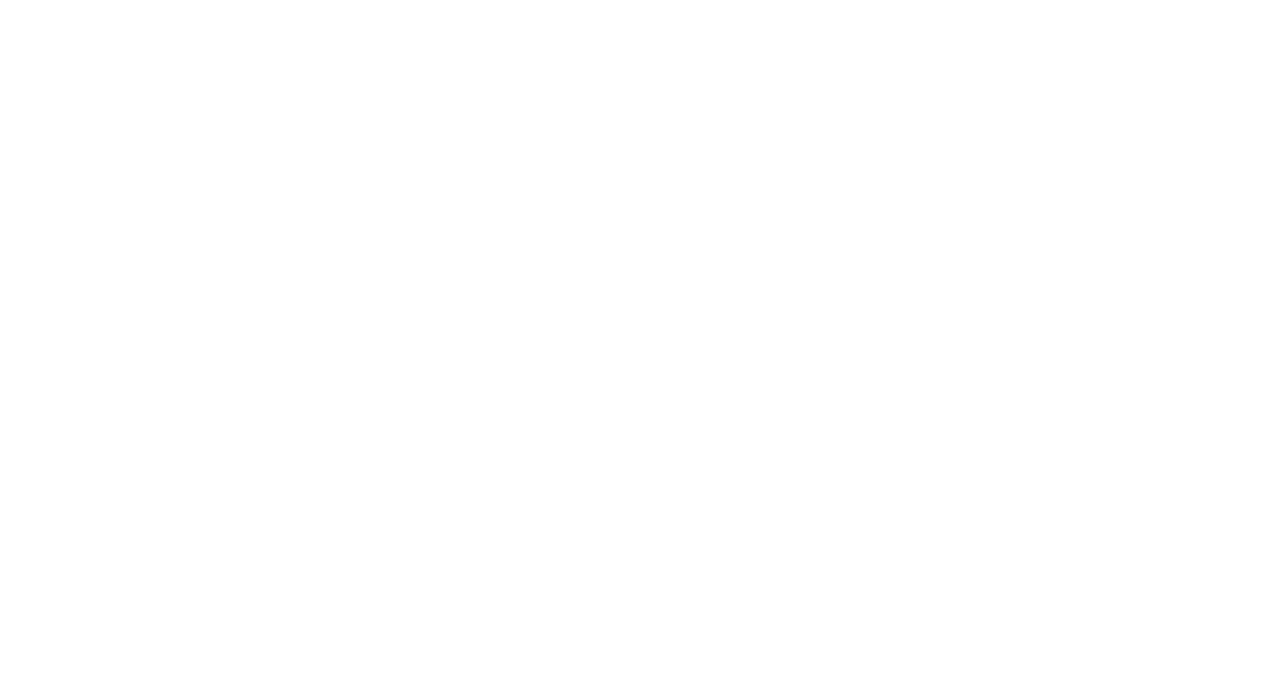
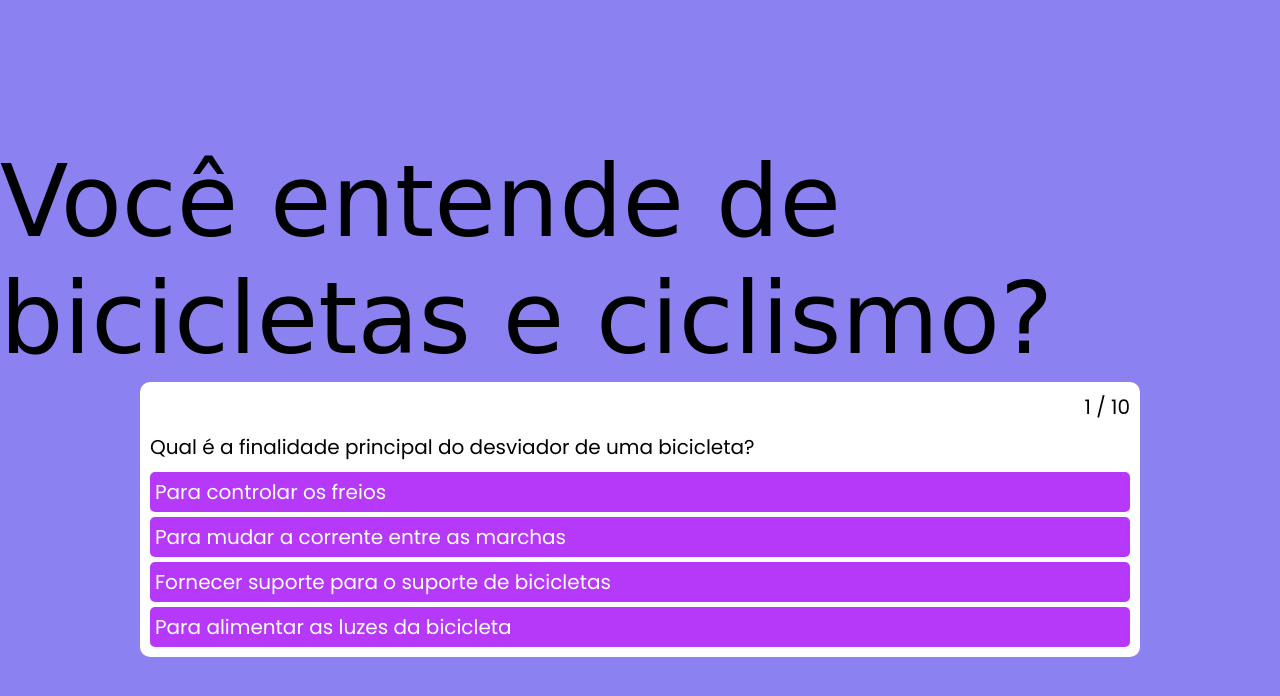
Before and after one commit to DataSphere-Solutions/cp2-web-dev, a plain HTML site: page quiz.html in a window 1280 px wide. Drawn offline with Linux system fonts and the light colour scheme; a web font is replaced by a local one.

Commit message:
Finalizando com sucesso o quiz - Commit por Ian

```diff
--- a/quiz.html
+++ b/quiz.html
@@ -5,11 +5,26 @@
     <meta charset="UTF-8">
     <meta name="viewport" content="width=device-width, initial-scale=1.0">
     <link rel="shortcut icon" href="./src/assets/img/bicicleta-icone.png" type="image/x-icon">
+    <link rel="stylesheet" href="./src/css/quiz.css">
     <title>Quiz</title>
 </head>
 
 <body>
 
+    <h1>Você entende de bicicletas e ciclismo?</h1>
+    <main>
+        <div class="content">
+            <span class="spnQtd"></span>
+            <span class="question"></span>
+            <div class="answers"></div>
+        </div>
+        <div class="finish">
+            <span></span>
+            <button>Reiniciar</button>
+        </div>
+    </main>
+
+    <script src="./src/js/quiz.js" type="module"></script>
 </body>
 
 </html>
--- /dev/null
+++ b/src/css/quiz.css
@@ -0,0 +1,80 @@
+@import url('https://fonts.googleapis.com/css2?family=Sedgwick+Ave+Display&display=swap');
+@import url('https://fonts.googleapis.com/css2?family=Poppins:ital,wght@0,100;0,200;0,300;0,400;0,500;0,600;0,700;0,800;0,900;1,100;1,200;1,300;1,400;1,500;1,600;1,700;1,800;1,900&family=Sedgwick+Ave+Display&display=swap');
+
+* {
+    padding: 0;
+    margin: 0;
+    box-sizing: border-box;
+    font-family: 'poppins', sans-serif;
+    font-size: 20px;
+}
+
+body {
+    height: 100vh;
+    display: flex;
+    align-items: center;
+    justify-content: center;
+    flex-direction: column;
+    gap: 5px;
+    background-color: #8b81f0;
+}
+
+body h1 {
+    font-family: "Sedgwick Ave Display", cursive;;
+    font-weight: 400;
+    font-size: 100px;
+}
+
+body h2 {
+    color: white;
+}
+
+main {
+    background-color: white;
+    padding: 10px;
+    border-radius: 10px;
+    width: 100%;
+    max-width: 1000px;
+    min-height: 200px;
+    display: flex;
+    align-items: center;
+    justify-content: center;
+}
+
+.content {
+    display: flex;
+    flex-direction: column;
+    width: 100%;
+    gap: 10px;
+}
+
+.spnQtd {
+    text-align: end;
+}
+
+.answers {
+    display: flex;
+    flex-direction: column;
+    gap: 5px;
+}
+
+button {
+    width: 100%;
+    text-align: start;
+    padding: 5px;
+    border: none;
+    border-radius: 5px;
+    cursor: pointer;
+    background-color: #B639F9;
+    color: white;
+}
+
+.finish {
+    display: none;
+    flex-direction: column;
+    gap: 10px;
+}
+
+.finish button {
+    text-align: center;
+}
--- a/src/css/style.css
+++ b/src/css/style.css
@@ -15,7 +15,7 @@ body {
     background-color: #8b81f0;
 }
 
-/* Configurações da aba de login */
+/* Configurações da aba de login e de contato*/
 h1 {
     font-family: "Sedgwick Ave Display", cursive;
     font-weight: 400;
--- /dev/null
+++ b/src/js/perguntas.js
@@ -0,0 +1,89 @@
+export default [
+    {
+        question: 'Qual é a finalidade principal do desviador de uma bicicleta?',
+        answers: [
+            { option: 'Para controlar os freios', correct: false },
+            { option: 'Para mudar a corrente entre as marchas', correct: true },
+            { option: 'Fornecer suporte para o suporte de bicicletas', correct: false },
+            { option: 'Para alimentar as luzes da bicicleta', correct: false },
+        ],
+    },
+    {
+        question: 'Qual destas NÃO é um tipo de bicicleta?',
+        answers: [
+            { option: 'Bicicleta de estrada', correct: false },
+            { option: 'Bicicleta de montanha', correct: false },
+            { option: 'Bicicleta híbrida', correct: false },
+            { option: 'Bicicleta submarina', correct: true },
+        ],
+    },
+    {
+        question: 'Qual o nome da peça que liga o guidão à roda dianteira?',
+        answers: [
+            { option: 'O garfo', correct: true },
+            { option: 'O caule', correct: false },
+            { option: 'O fone de ouvido', correct: false },
+            { option: 'O escora', correct: false },
+        ],
+    },
+    {
+        question: 'Quantos raios tem uma roda de bicicleta típica?',
+        answers: [
+            { option: '12', correct: false },
+            { option: '24', correct: false },
+            { option: '36', correct: false },
+            { option: 'Varia, mas geralmente entre 24 e 36', correct: true },
+        ],
+    },
+    {
+        question: 'Qual é o termo para o quadro principal de uma bicicleta, ao qual o espigão, o guidão e os pedais são fixados?',
+        answers: [
+            { option: 'O chassi', correct: false },
+            { option: 'O esqueleto', correct: false },
+            { option: 'A moldura', correct: true },
+            { option: 'O corpo', correct: false },
+        ],
+    },
+    {
+        question: 'Qual material é mais comumente usado na fabricação de quadros de bicicletas de estrada de última geração?',
+        answers: [
+            { option: 'Aço', correct: false },
+            { option: 'Alumínio', correct: false },
+            { option: 'Fibra de carbono', correct: true },
+            { option: 'Titânio', correct: false },
+        ],
+    },
+    {
+        question: 'Qual é o melhor colocado no ranking brasileiro de ciclismo?',
+        answers: [
+            { option: 'Rafael Andriato', correct: true },
+            { option: 'Murilo Affonso', correct: false },
+            { option: 'Rafael Reis', correct: false },
+        ],
+    },
+    {
+        question: 'Qual é o atual campeão de ciclismo estilo livre nas olimpiadas de Tóquio?',
+        answers: [
+            { option: 'Daniel Dhers', correct: false },
+            { option: 'Logan Martin', correct: true },
+            { option: 'Declan Brooks', correct: false },
+        ],
+    },
+    {
+        question: 'Onde foi a primeira cidade que teve uma competição de ciclismo?',
+        answers: [
+            { option: 'Lisboa', correct: false },
+            { option: 'Washington DC', correct: false },
+            { option: 'Paris', correct: true },
+        ],
+    },
+    {
+        question: 'Qual é o pais com mais medalhas olimpicas no ciclismo?',
+        answers: [
+            { option: 'Italia', correct: true },
+            { option: 'Países Baixos', correct: false },
+            { option: 'Estados Unidos', correct: false },
+            { option: 'Brasil', correct: false },
+        ],
+    },
+]
--- /dev/null
+++ b/src/js/quiz.js
@@ -0,0 +1,66 @@
+const question = document.querySelector('.question');
+const answers = document.querySelector('.answers');
+const spnQtd = document.querySelector('.spnQtd');
+const textFinish = document.querySelector('.finish span');
+const content = document.querySelector('.content');
+const contentFinish = document.querySelector('.finish');
+const btnRestart = document.querySelector('.finish button');
+
+import questions from './perguntas.js';
+
+let currentIndex = 0;
+let questionsCorrect = 0;
+
+btnRestart.onclick = () => {
+    content.style.display = 'flex';
+    contentFinish.style.display = 'none';
+
+    currentIndex = 0;
+    questionsCorrect = 0;
+    loadQuestion();
+}
+
+function nextQuestion(e) {
+    if (e.target.getAttribute('data-correct') === 'true') {
+        questionsCorrect ++;
+    }
+
+    if (currentIndex < questions.length - 1) {
+        currentIndex ++;
+        loadQuestion();
+    } else {
+        finish();
+    }
+}
+
+function finish() {
+    textFinish.innerHTML = `você acertou ${questionsCorrect} de ${questions.length}`;
+    content.style.display = 'none';
+    contentFinish.style.display = 'flex';
+}
+
+function loadQuestion() {
+    spnQtd.innerHTML = `${currentIndex + 1} / ${questions.length}`;
+    const item = questions[currentIndex];
+    answers.innerHTML = '';
+    question.innerHTML = item.question;
+
+    item.answers.forEach((answer) => {
+        const div = document.createElement('div');
+
+        div.innerHTML = `
+        <button class="answer" data-correct="${answer.correct}">
+            ${answer.option}
+        </button>
+        `;
+
+        answers.appendChild(div);
+    });
+
+    document.querySelectorAll('.answer').forEach((item) => {
+        item.addEventListener('click', nextQuestion);
+    });
+}
+
+
+loadQuestion();
```
